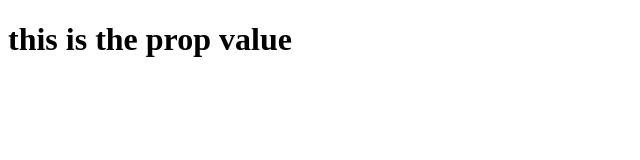
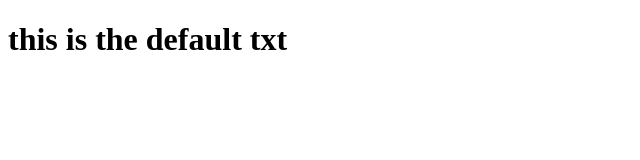
Before and after one commit to bgirlcoolcat/React-How-to, a React (Create React App) app: page / in a window 1280 px wide. Shown: the top 160 px of the page, without its empty margins (0-640 px from the left). Built offline with nearby package versions, Linux system fonts and the light colour scheme.

Commit message:
Setting PropTypes and defaultProps

```diff
--- a/package.json
+++ b/package.json
@@ -3,6 +3,7 @@
   "version": "0.1.0",
   "private": true,
   "dependencies": {
+    "prop-types": "^15.6.0",
     "react": "^16.2.0",
     "react-dom": "^16.2.0",
     "react-scripts": "1.0.17"
--- a/src/App.js
+++ b/src/App.js
@@ -1,4 +1,5 @@
 import React from 'react';
+import PropTypes from 'prop-types';
 
 // Outside of JSX, we don't need to interpolate that, so, can say, let txt = this.props.txt,
 // and then in our JSX, I can just use that variable name txt.
@@ -10,4 +11,18 @@ class App extends React.Component {
   }
 }
 
+// You can catch a lot of bugs with type-checking.
+// To run type-checking on the props for a component, you can assign the special propTypes property, including isRequired.
+
+App.propTypes = {
+  txt: PropTypes.string.isRequired
+}
+
+// We can also set a series of default properties by adding a property to our component called defaultProps.
+// In this example, if we remove the txt string text (in index.js), the default text is shown in the browser instead.
+
+App.defaultProps = {
+  txt: "this is the default txt"
+}
+
 export default App;
--- a/src/index.js
+++ b/src/index.js
@@ -5,6 +5,6 @@ import App from './App';
 // We can pass data into our components by using what's called props. Here, I've created a prop called txt.
 // To see the example change when using a variable with props txt, we change the string below.
 ReactDOM.render(
-    <App txt="this is the prop value"/>,
+    <App />,
     document.getElementById('root')
 );
```
